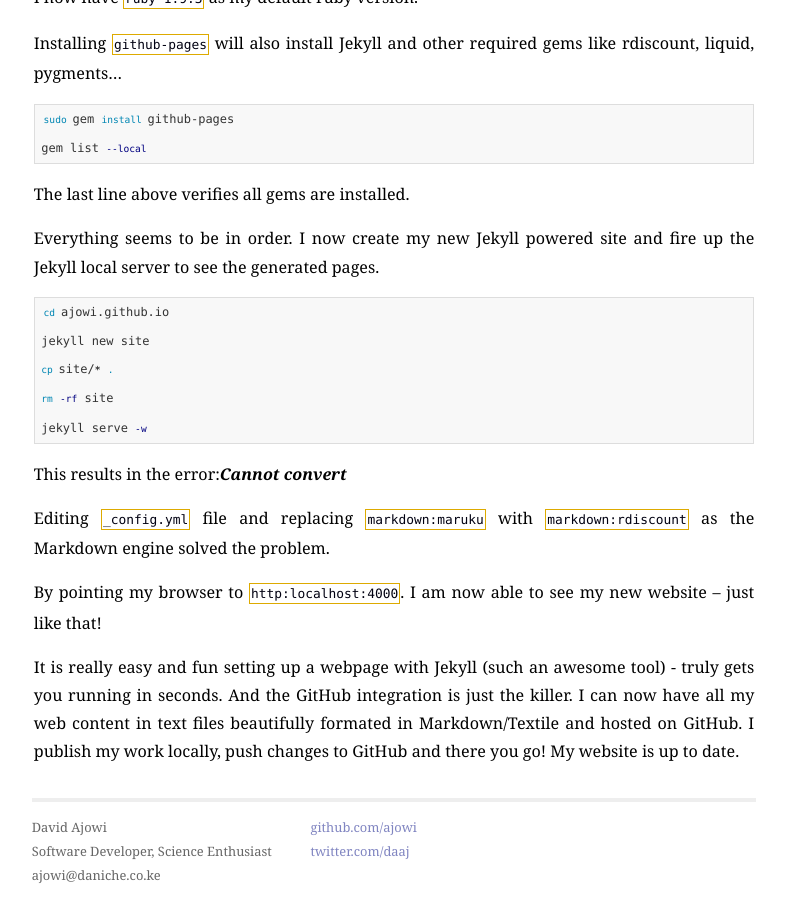
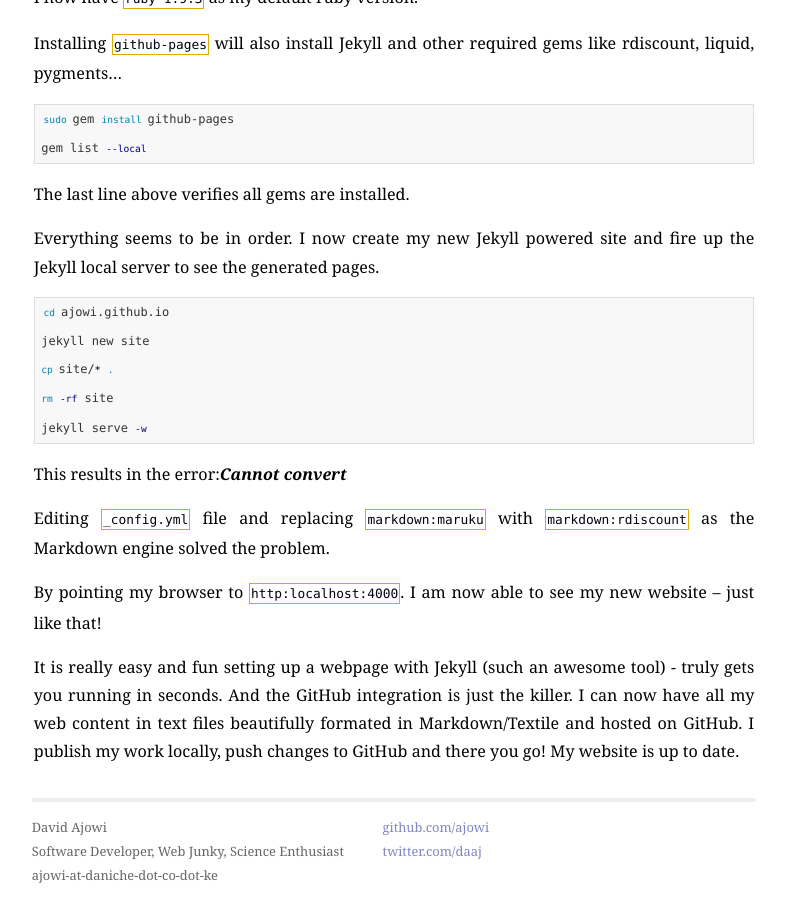
Before and after one commit to ajowi/ajowi.github.io, a Jekyll site: the page built from index.html, in a window 1280 px wide and 900 px high, scrolled down 1658 px. Shown: the whole window, without its empty margins (246-1033 px from the left). Built offline with Jekyll 4.4.1, drawn with Linux system fonts in a browser that asks for light colours; Markdown is read by kramdown in place of the engine named in the settings.

Commit message:
Edited email and description

```diff
--- a/_layouts/default.html
+++ b/_layouts/default.html
@@ -33,8 +33,8 @@
               <div class="contact">
                 <p>
                   David Ajowi<br />
-                  Software Developer, Science Enthusiast<br />
-                  ajowi@daniche.co.ke
+                  Software Developer, Web Junky, Science Enthusiast<br />
+                  ajowi-at-daniche-dot-co-dot-ke
                 </p>
               </div>
               <div class="contact">
```
